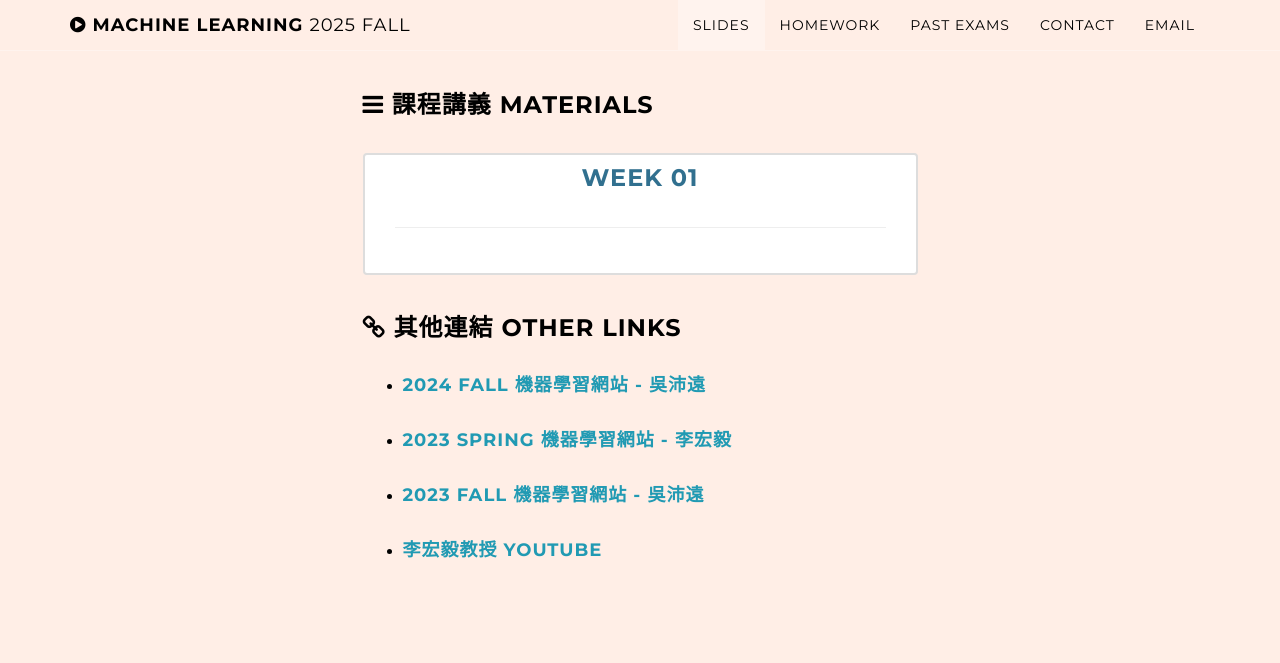
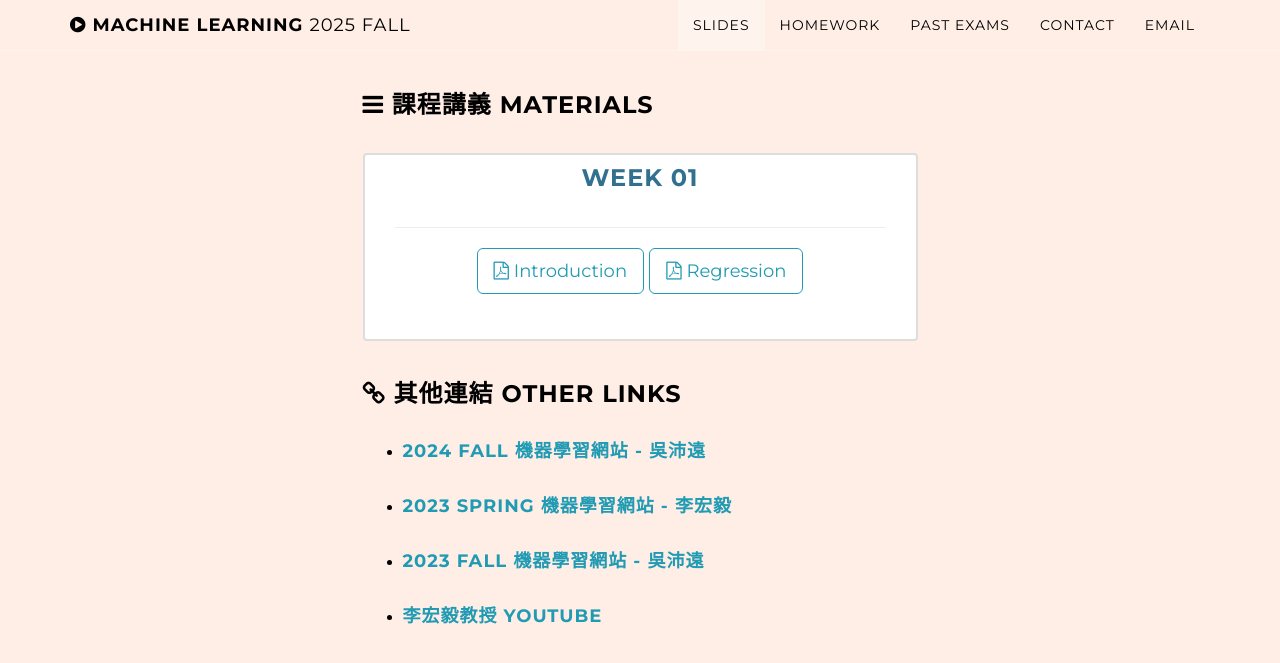
Before and after one commit to ntueemlta2025/ntueemlta2025.github.io, a Jekyll site: the page built from index.html, in a window 1280 px wide and 900 px high, scrolled down 1096 px. Shown: the top 663 px of the window. Built offline with Jekyll 4.4.1, drawn with Linux system fonts in a browser that asks for light colours; some of the changed lines change nothing that is shown.

Commit message:
announce w1 slides

```diff
--- a/_config.yml
+++ b/_config.yml
@@ -43,13 +43,13 @@ syllabus:
       #  kind: file-pdf-o
       #  path: ./slides/week1/ML syllabus (113-1).pdf
 
-      #- title: Introduction
-      #  kind: file-pdf-o
-      #  path: ./slides/week1/W1_Introduction.pdf
+      - title: Introduction
+        kind: file-pdf-o
+        path: ./slides/week1/W1_Introduction.pdf
 
-      #- title: Regression
-      #  kind: file-pdf-o
-      #  path: ./slides/week1/W1_Regression.pdf
+      - title: Regression
+        kind: file-pdf-o
+        path: ./slides/week1/W1_Regression.pdf
 
       #- title: W1-video
       #  kind: play-circle
```
